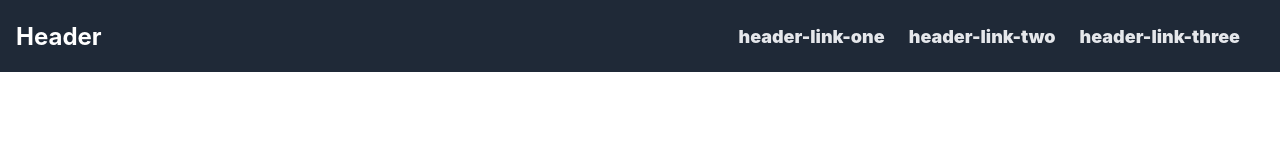
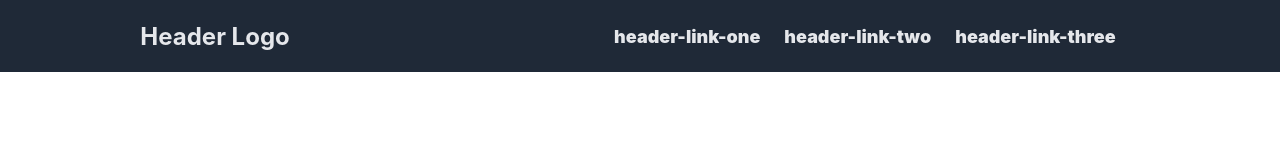
Before and after one commit to Scalaptia/bingus-sanctuary, a plain HTML site: page index.html in a window 1280 px wide. Drawn offline with Linux system fonts and the light colour scheme.

Commit message:
Center Header Add link tag to Header

```diff
--- a/index.html
+++ b/index.html
@@ -10,11 +10,11 @@
 <body>
     <div class="body">
         <div class="header">
-            <h1>Header</h1>
+            <h1 class="logo"><a href="">Header Logo</a></h1>
             <ul>
-                <li>header-link-one</li>
-                <li>header-link-two</li>
-                <li>header-link-three</li>
+                <li><a href="">header-link-one</a></li>
+                <li><a href="">header-link-two</a></li>
+                <li class="last-link"><a href="">header-link-three</a></li>
             </ul>
         </div>
 
--- a/style.css
+++ b/style.css
@@ -7,6 +7,7 @@ body {
     background-color: white;
 }
 
+/* Header Style */
 .header {
     height: 72px;
     background: #1F2937;
@@ -16,12 +17,10 @@ body {
     font-size: 32px;
     font-weight: 900;
     padding: 0 16px;
-    justify-content: space-between;
+    justify-content: space-evenly;
 }
-
-h1 {
-    font-size: 24px;
-    color: white
+.logo {
+    margin-right: 200px;
 }
 
 .header ul {
@@ -33,7 +32,20 @@ h1 {
     padding: 0px;
 }
 
+
+/* Content Style */
 li {
 
     margin-right: 24px;
 }
+
+a {
+    text-decoration: none;
+    color: #e5e7eb
+}
+
+h1 {
+    font-size: 24px;
+    color: white
+    margin-ri
+}
```
